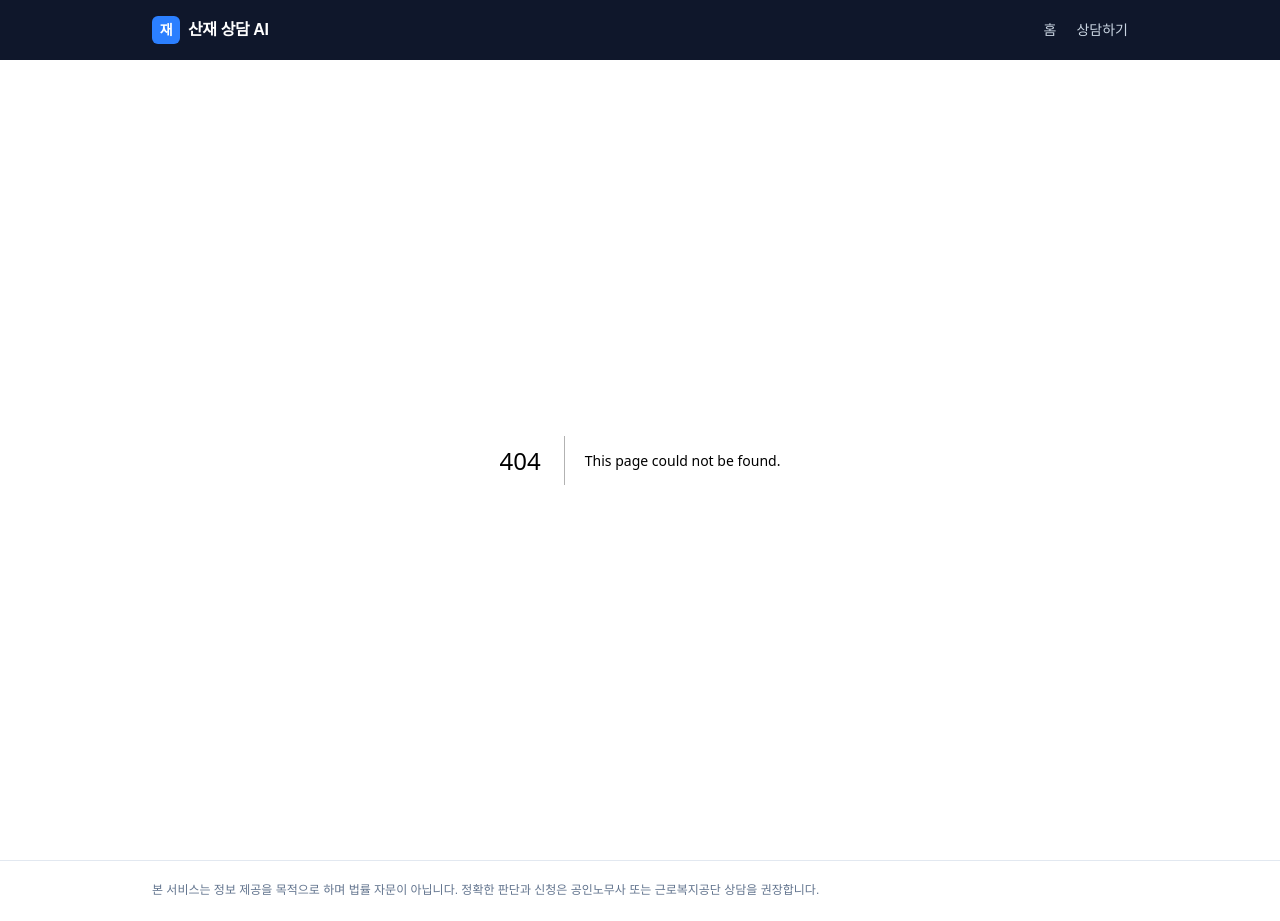
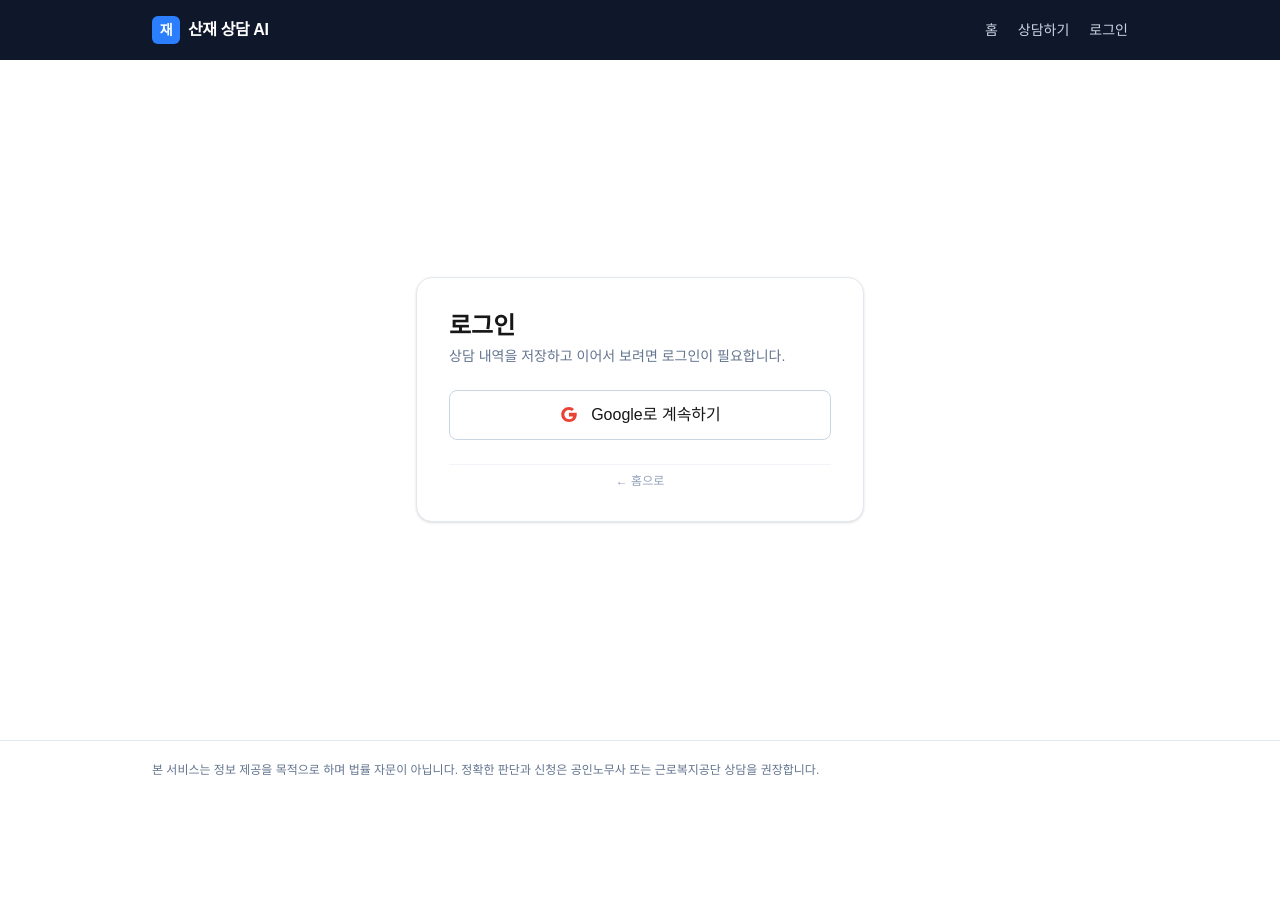
Before and after one commit to barolabor/pj, a Next.js app: page /login in a window 1280 px wide. Before the commit this address had no page. After the commit the page ends 800 px from the top, so only its background shows below. Built offline with nearby package versions, Linux system fonts and the light colour scheme; no server answers.

Commit message:
feat: google login with nextauth v5

```diff
--- /dev/null
+++ b/app/api/auth/[...nextauth]/route.ts
@@ -0,0 +1,3 @@
+import { handlers } from "@/auth"
+
+export const { GET, POST } = handlers
--- a/app/layout.tsx
+++ b/app/layout.tsx
@@ -1,6 +1,7 @@
 import type { Metadata } from "next";
 import { Geist, Geist_Mono } from "next/font/google";
 import Link from "next/link";
+import { auth, signOut } from "@/auth";
 import "./globals.css";
 
 const geistSans = Geist({
@@ -18,11 +19,13 @@ export const metadata: Metadata = {
   description: "근로자를 위한 AI 산업재해보상 상담",
 };
 
-export default function RootLayout({
+export default async function RootLayout({
   children,
 }: Readonly<{
   children: React.ReactNode;
 }>) {
+  const session = await auth();
+
   return (
     <html
       lang="ko"
@@ -38,8 +41,30 @@ export default function RootLayout({
               <span>산재 상담 AI</span>
             </Link>
             <nav className="text-sm flex items-center gap-5 text-slate-300">
-              <Link href="/" className="hover:text-white">홈</Link>
-              <Link href="/chat" className="hover:text-white">상담하기</Link>
+              <Link href="/" className="hover:text-white">
+                홈
+              </Link>
+              <Link href="/chat" className="hover:text-white">
+                상담하기
+              </Link>
+              {session?.user ? (
+                <form
+                  action={async () => {
+                    "use server";
+                    await signOut({ redirectTo: "/" });
+                  }}
+                  className="flex items-center gap-3"
+                >
+                  <span className="text-slate-200 hidden sm:inline">
+                    {session.user.name ?? "사용자"}
+                  </span>
+                  <button className="hover:text-white">로그아웃</button>
+                </form>
+              ) : (
+                <Link href="/login" className="hover:text-white">
+                  로그인
+                </Link>
+              )}
             </nav>
           </div>
         </header>
@@ -48,7 +73,8 @@ export default function RootLayout({
 
         <footer className="border-t border-slate-200 bg-white">
           <div className="max-w-5xl mx-auto px-6 py-5 text-xs text-slate-500 leading-relaxed">
-            본 서비스는 정보 제공을 목적으로 하며 법률 자문이 아닙니다. 정확한 판단과 신청은 공인노무사 또는 근로복지공단 상담을 권장합니다.
+            본 서비스는 정보 제공을 목적으로 하며 법률 자문이 아닙니다. 정확한
+            판단과 신청은 공인노무사 또는 근로복지공단 상담을 권장합니다.
           </div>
         </footer>
       </body>
--- /dev/null
+++ b/app/login/page.tsx
@@ -0,0 +1,39 @@
+import { signIn } from "@/auth"
+import Link from "next/link"
+
+export default function LoginPage() {
+  return (
+    <main className="flex-1 flex items-center justify-center px-6 py-16">
+      <div className="w-full max-w-md bg-white rounded-2xl border border-slate-200 shadow-sm p-8 space-y-6">
+        <div>
+          <h1 className="text-2xl font-bold">로그인</h1>
+          <p className="text-sm text-slate-500 mt-1">
+            상담 내역을 저장하고 이어서 보려면 로그인이 필요합니다.
+          </p>
+        </div>
+        <form
+          action={async () => {
+            "use server"
+            await signIn("google", { redirectTo: "/chat" })
+          }}
+        >
+          <button
+            type="submit"
+            className="w-full flex items-center justify-center gap-3 border border-slate-300 hover:bg-slate-50 rounded-lg px-4 py-3 font-medium transition"
+          >
+            <svg className="h-5 w-5" viewBox="0 0 24 24" aria-hidden>
+              <path
+                fill="#EA4335"
+                d="M12 10.2v3.6h5.05c-.21 1.13-1.55 3.32-5.05 3.32-3.04 0-5.52-2.51-5.52-5.62S8.96 5.88 12 5.88c1.73 0 2.89.74 3.55 1.37l2.42-2.33C16.46 3.5 14.4 2.5 12 2.5 6.83 2.5 2.7 6.63 2.7 11.5S6.83 20.5 12 20.5c6.93 0 9.3-4.86 9.3-9.36 0-.62-.07-1.1-.16-1.94H12z"
+              />
+            </svg>
+            <span>Google로 계속하기</span>
+          </button>
+        </form>
+        <div className="text-xs text-slate-400 text-center pt-2 border-t border-slate-100">
+          <Link href="/" className="hover:text-slate-700">← 홈으로</Link>
+        </div>
+      </div>
+    </main>
+  )
+}
--- /dev/null
+++ b/auth.ts
@@ -0,0 +1,21 @@
+import NextAuth from "next-auth"
+import Google from "next-auth/providers/google"
+
+export const { handlers, signIn, signOut, auth } = NextAuth({
+  providers: [Google],
+  session: { strategy: "jwt" },
+  pages: {
+    signIn: "/login",
+  },
+  callbacks: {
+    authorized: async ({ auth, request: { nextUrl } }) => {
+      const isLoggedIn = !!auth
+      const protectedPrefixes = ["/chat", "/pricing", "/payment"]
+      const isProtected = protectedPrefixes.some((p) =>
+        nextUrl.pathname.startsWith(p)
+      )
+      if (isProtected && !isLoggedIn) return false
+      return true
+    },
+  },
+})
--- /dev/null
+++ b/middleware.ts
@@ -0,0 +1,5 @@
+export { auth as middleware } from "@/auth"
+
+export const config = {
+  matcher: ["/chat/:path*", "/pricing/:path*", "/payment/:path*"],
+}
--- a/package.json
+++ b/package.json
@@ -13,6 +13,7 @@
     "@ai-sdk/react": "^3.0.170",
     "ai": "^6.0.168",
     "next": "16.2.4",
+    "next-auth": "^5.0.0-beta.31",
     "react": "19.2.4",
     "react-dom": "19.2.4"
   },
```
Also changed, not shown: 1 other file (tests, documents, lock files or other folders).
